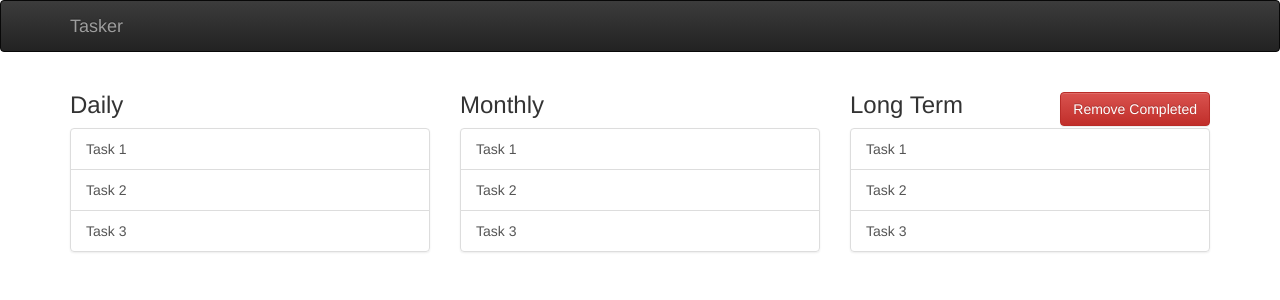
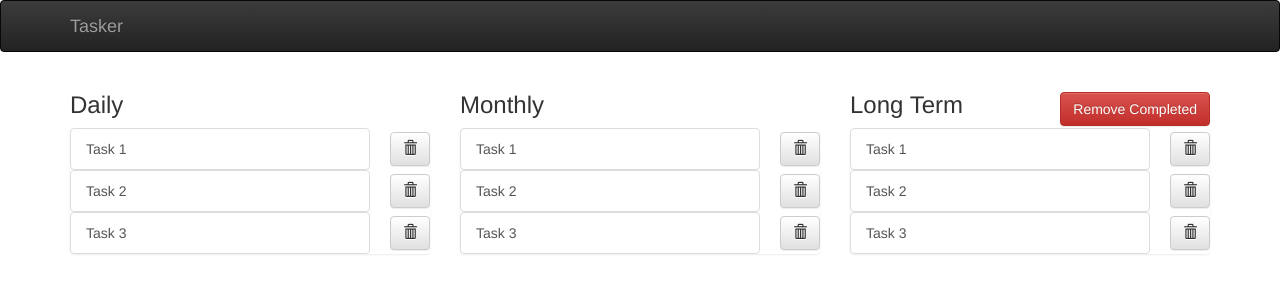
Before and after one commit to rdhammond/tasker-react, a React app: page / in a window 1280 px wide. Shown: the top 300 px of the page. Built offline with nearby package versions, Linux system fonts and the light colour scheme; no server answers.

Commit message:
Very rough implementation of the Delete button for individual tasks.

```diff
--- a/src/TaskList.css
+++ b/src/TaskList.css
@@ -2,3 +2,19 @@ a.text-muted.list-group-item {
 	background-color: #333;
 	color: #9d9d9d;
 }
+
+.delete {
+	position: relative;
+	top: 4px;
+}
+
+.row.no-gutters {
+	margin-left: 0;
+	margin-right: 0;
+}
+
+.row.no-gutters [class*='col-']:not(:first-child),
+.row.no-gutters [class*='col-']:not(:last-child) {
+	padding-right: 0;
+	padding-left: 0;
+}
--- a/src/TaskList.js
+++ b/src/TaskList.js
@@ -1,5 +1,5 @@
 import React, {Component} from 'react';
-import {Button, ListGroup, ListGroupItem} from 'react-bootstrap';
+import {Row, Col, Button, ListGroup, ListGroupItem, Glyphicon, ButtonGroup} from 'react-bootstrap';
 import TaskService from './TaskService';
 import './TaskList.css';
 
@@ -7,10 +7,15 @@ class CustomListItem extends Component {
   constructor(props) {
     super(props);
     this.handleClick = this.handleClick.bind(this);
+	this.handleDeleteClick = this.handleDeleteClick.bind(this);
   }
 
   handleClick(e) {
     this.props.onClick(this.props.taskId);
+  }
+
+  handleDeleteClick(e) {
+  	this.props.onDeleteClick(this.props.taskid);
   }
 
   render() {
@@ -18,10 +23,17 @@ class CustomListItem extends Component {
     const className = task.complete ? 'text-muted' : '';
 
     return (
-      <ListGroupItem href="#" onClick={this.handleClick} className={className}>
-        {task.complete && <s>{task.name}</s>}
-        {!task.complete && task.name}
-      </ListGroupItem>
+      <Row className="no-gutters">
+		  <Col xs={10}>
+        <ListGroupItem href="#" onClick={this.handleClick} className={className}>
+          {task.complete && <s>{task.name}</s>}
+          {!task.complete && task.name}
+        </ListGroupItem>
+		  </Col>
+		  <Col xs={2}>
+        <Button className="delete pull-right"><Glyphicon glyph="trash" /></Button>
+		  </Col>
+      </Row>
     );
   }
 }
--- a/src/TaskService.js
+++ b/src/TaskService.js
@@ -15,14 +15,14 @@ export default class TaskService {
 	}
 
 	async setComplete(id, complete) {
-		return axios.put(`${this.baseUrl}/tasks/${id}`, {complete});
+		//return axios.put(`${this.baseUrl}/tasks/${id}`, {complete});
 	}
 
 	async addTask(task) {
-		return axios.post(`${this.baseUrl}/tasks`, {task});
+		//return axios.post(`${this.baseUrl}/tasks`, {task});
 	}
 
 	async deleteTask(id) {
-		return axios.del(`${this.baseUrl}/tasks/${id}`);
+		//return axios.del(`${this.baseUrl}/tasks/${id}`);
 	}
 }
```
